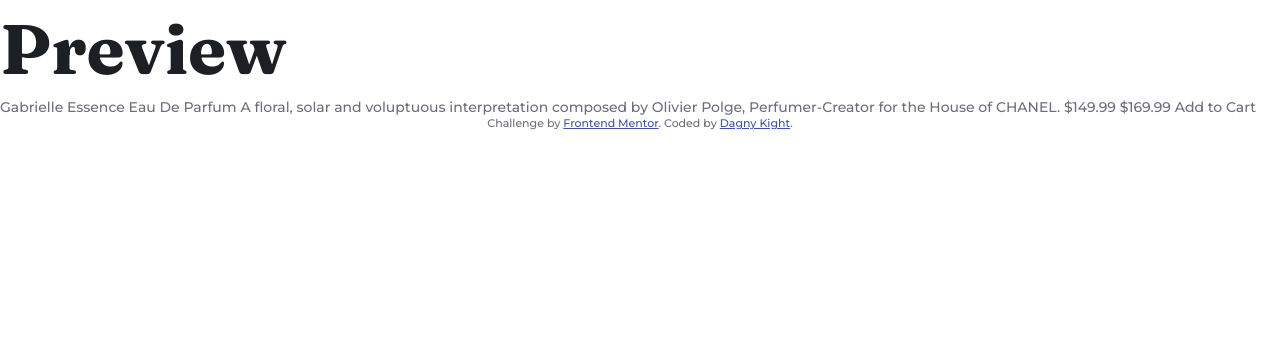
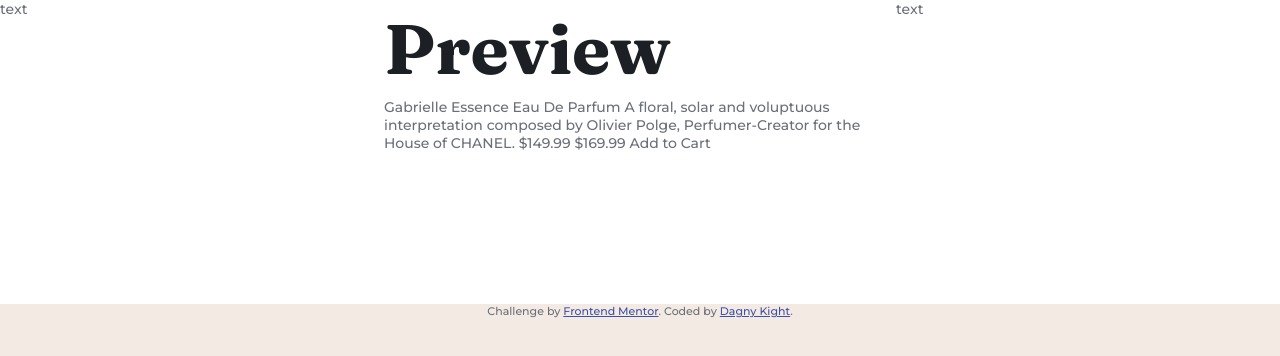
Before and after one commit to DagnyDK/FEM_Product-Card, a website: page index.html in a window 1280 px wide. Drawn offline with Linux system fonts and the light colour scheme.

Commit message:
'grid updates'

```diff
--- a/index.html
+++ b/index.html
@@ -22,8 +22,11 @@
     .attribution a { color: hsl(228, 45%, 44%); }
   </style>
 </head>
-<body>
+<body class="container bg-crm">
 
+  <div class="perfume-box">
+    text
+    <div class="inner-box">
       <h1>Preview</h1>
 
       Gabrielle Essence Eau De Parfum
@@ -35,6 +38,11 @@
       $169.99
 
       Add to Cart
+    </div>
+  text
+  </div>
+
+
 
   <div class="attribution">
     Challenge by <a href="https://www.frontendmentor.io?ref=challenge" target="_blank">Frontend Mentor</a>.
--- a/scss/_colors.scss
+++ b/scss/_colors.scss
@@ -1,5 +1,5 @@
 $primary: #3c5e52; //darkcyan
-$cream-bg: #ebbe91;
+$cream-bg: #f3eae3;
 
 $dark-blue: #1c2024;
 $gray-blue: #6c6f7a;
--- /dev/null
+++ b/scss/_components.scss
@@ -0,0 +1,17 @@
+.bg-crm {
+  background-color: $cream-bg;
+}
+
+.perfume-box {
+  display: grid;
+  grid-template-columns: 1fr 40% 1fr;
+  grid-template-rows: 1fr 55% 1fr;
+  grid-column-gap: 0px;
+  grid-row-gap: 0px;
+  background-color: #fff;
+  border: 2px #000;
+  }
+
+  .image-box {
+    grid-area: 2 / 2 / 3 / 3;
+  }
--- a/scss/main.scss
+++ b/scss/main.scss
@@ -2,4 +2,6 @@
 
 @import 'colors';
 
+@import 'components';
+
 @import 'typography';
```
Also changed, not shown: css/style.css, 1 other file. Lines whose indentation alone changed are shown as unchanged.
